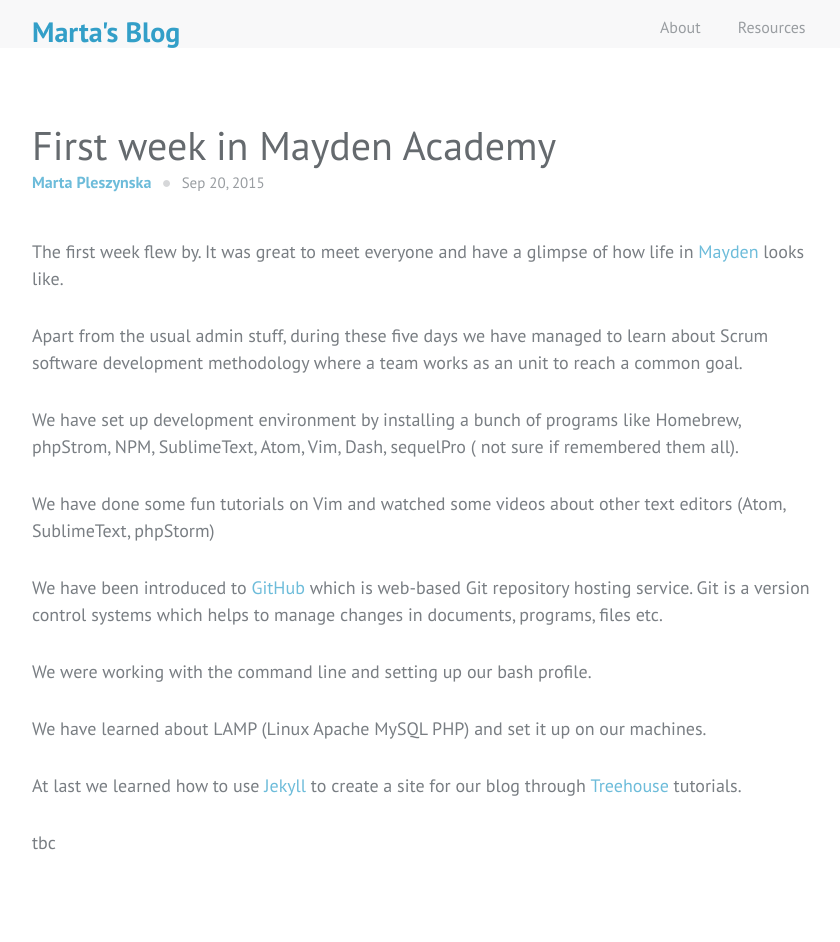
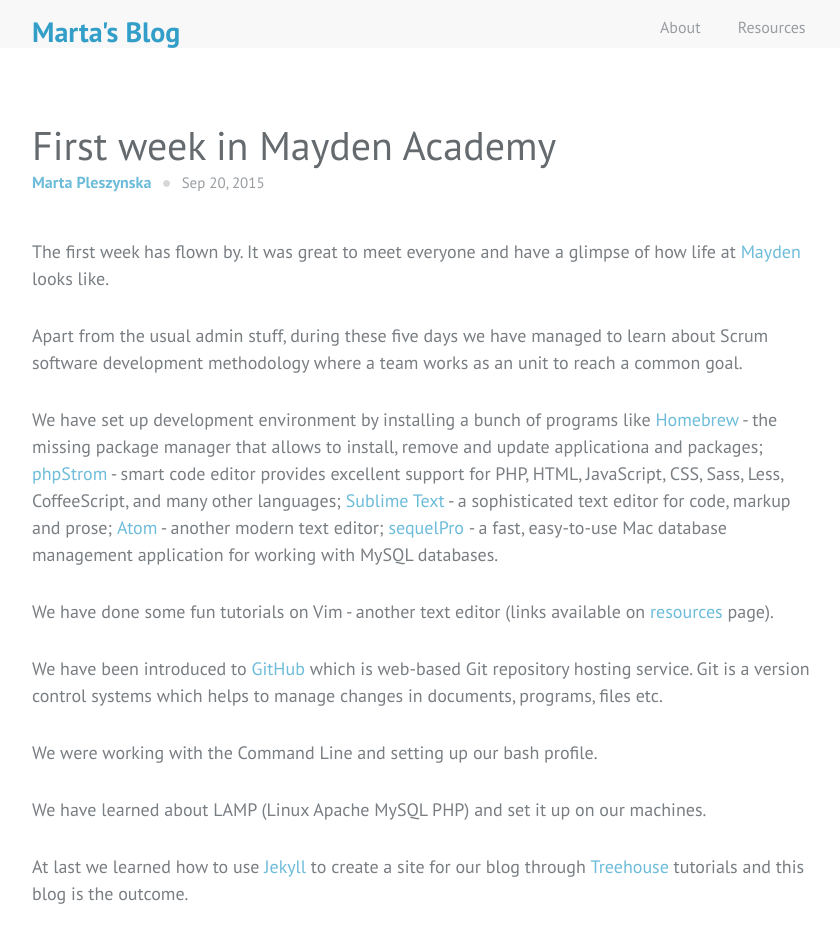
Before and after one commit to MartaPleszynska/myblog, a Jekyll site: the page built from _posts/2015-09-20-first-week-in-mayden-academy.md, in a window 1280 px wide. Shown: the top 942 px of the page, without its empty margins (213-1053 px from the left). Built offline with Jekyll 4.4.1, drawn with Linux system fonts in a browser that asks for light colours; some of the changed text lies outside the part shown.

Commit message:
updated first week in mayden post

```diff
--- a/_posts/2015-09-20-first-week-in-mayden-academy.md
+++ b/_posts/2015-09-20-first-week-in-mayden-academy.md
@@ -2,20 +2,24 @@
 title:  "First week in Mayden Academy"
 date:   2015-09-20 09:54:17
 ---
-The first week flew by. It was great to meet everyone and have a glimpse of how life in [Mayden](http://www.mayden.co.uk/) looks like.
+The first week has flown by. It was great to meet everyone and have a glimpse of how life at [Mayden](http://www.mayden.co.uk/) looks like.
 
 Apart from the usual admin stuff, during these five days we have managed to learn about Scrum software development methodology where a team works as an unit to reach a common goal.
 
-We have set up development environment by installing a bunch of programs like Homebrew, phpStrom, NPM, SublimeText, Atom, Vim, Dash, sequelPro ( not sure if remembered them all).
+We have set up development environment by installing a bunch of programs like [Homebrew](http://brew.sh/) - the missing package manager that allows to install, remove and update applicationa and packages;
+[phpStrom](https://www.jetbrains.com/phpstorm/) - smart code editor provides excellent support for PHP, HTML, JavaScript, CSS, Sass, Less, CoffeeScript, and many other languages;
+[Sublime Text](http://www.sublimetext.com/) - a sophisticated text editor for code, markup and prose;
+[Atom](https://atom.io/) - another modern text editor;
+[sequelPro ](http://www.sequelpro.com/) - a fast, easy-to-use Mac database management application for working with MySQL databases.
 
-We have done some fun tutorials on Vim and watched some videos about other text editors (Atom, SublimeText, phpStorm)
+We have done some fun tutorials on Vim - another text editor (links available on [resources](/resources.md) page).
 
 We have been introduced to [GitHub](https://github.com/) which is web-based Git repository hosting service. Git is a version control systems which helps to manage changes in documents, programs, files etc.
 
-We were working with the command line and setting up our bash profile.
+We were working with the Command Line and setting up our bash profile.
 
 We have learned about LAMP (Linux Apache MySQL PHP) and set it up on our machines.
 
-At last we learned how to use [Jekyll](https://jekyllrb.com/) to create a site for our blog through [Treehouse](https://teamtreehouse.com/home) tutorials.
+At last we learned how to use [Jekyll](https://jekyllrb.com/) to create a site for our blog through [Treehouse](https://teamtreehouse.com/home) tutorials and this blog is the outcome.
 
-tbc
+Maybe it sounds a lot and I have probably forgotten mention some of the things we have done but is was exciting and I am looking forward to next week.
```
